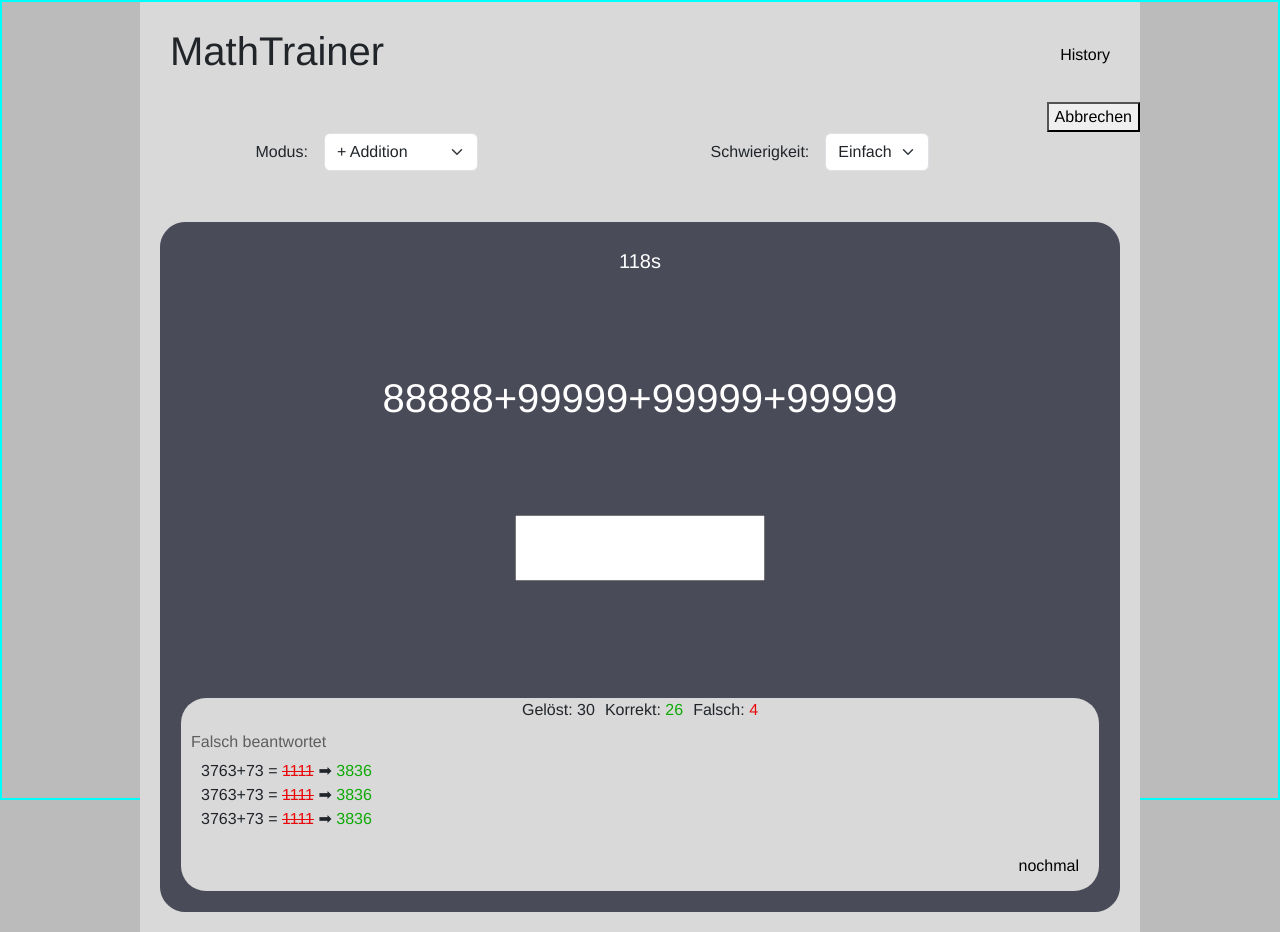
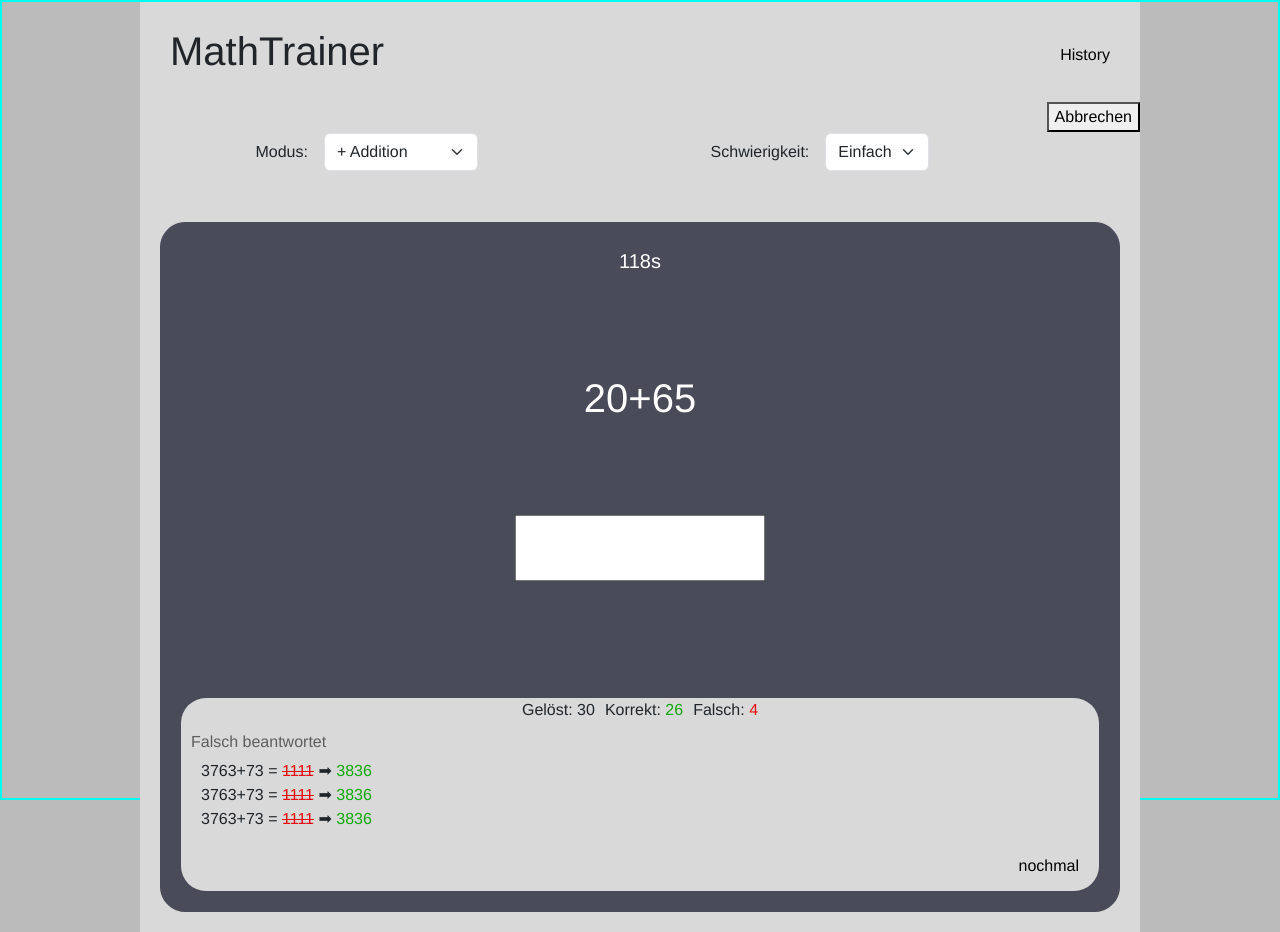
Before and after one commit to tnglf1337/ng-mathtrainer, an Angular app: page / in a window 1280 px wide. Both pictures are taken after a click on the button "Start". Built offline with nearby package versions, Linux system fonts and the light colour scheme.

Commit message:
display aktuellerTerm on ui

```diff
--- a/src/app/train-component/train-component.html
+++ b/src/app/train-component/train-component.html
@@ -41,7 +41,7 @@
       <p>{{uebungService.aktuelleSekunden}}s</p>
     </div>
     <div id="aufgabe-container">
-      <p>88888+99999+99999+99999</p>
+      <p>{{uebungService.aktuellerTerm}}</p>
     </div>
     <div id="loesung-input-container" class="d-flex-row centered">
       <form id="loesung-form" [formGroup]="loesungForm">
```
